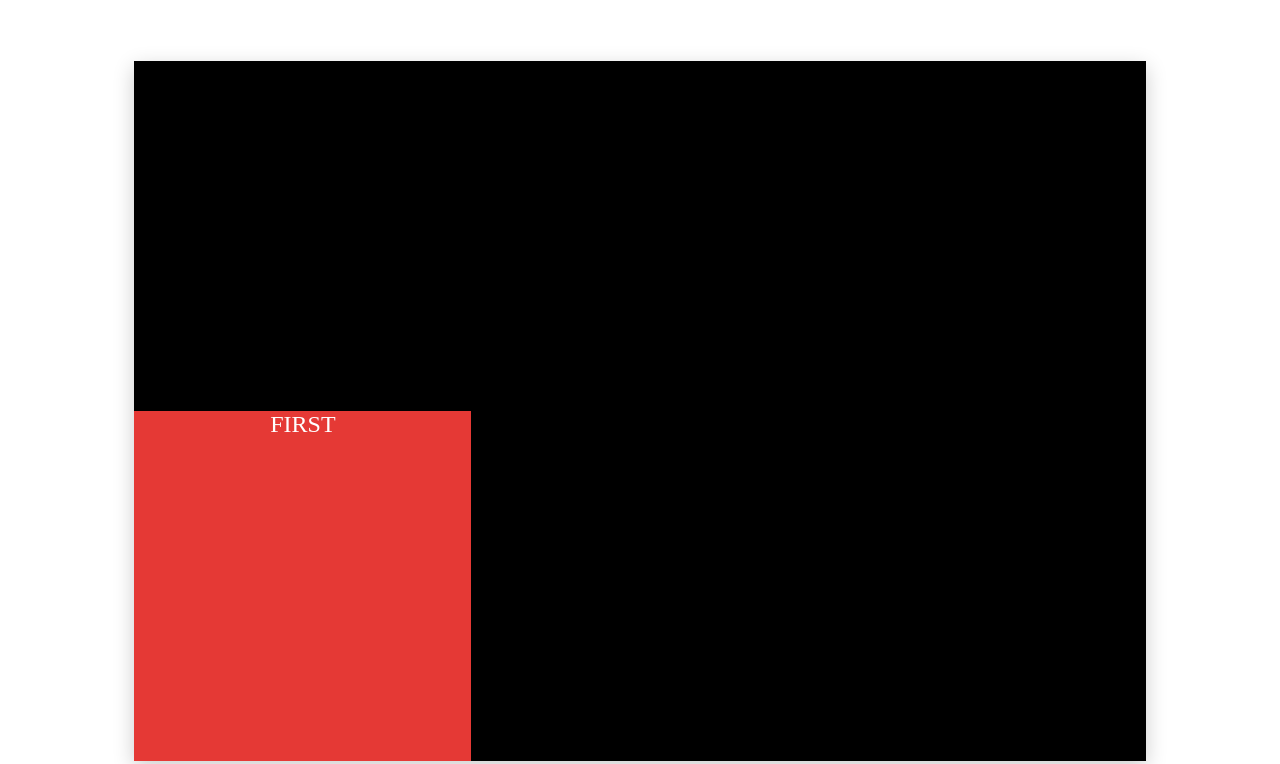
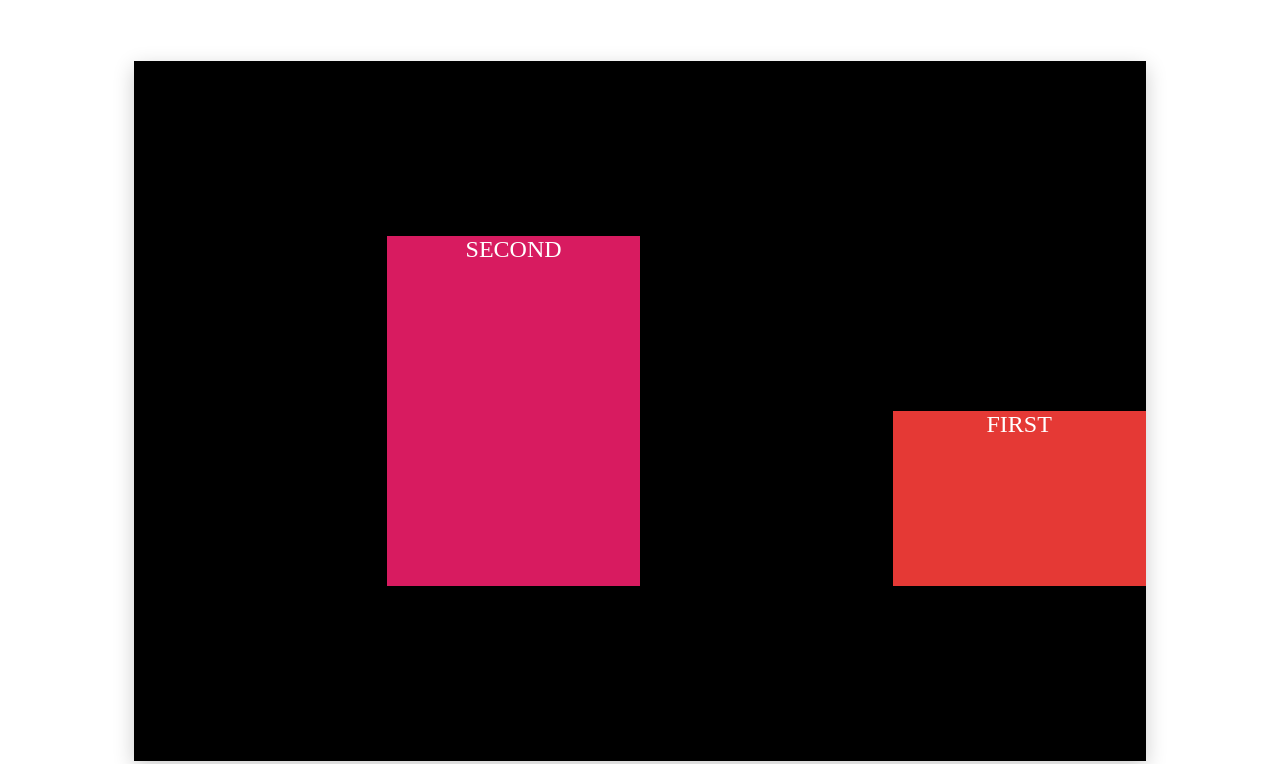
Before and after one commit to sun-n-y/cssGrid2, a plain HTML site: page index.html in a window 1280 px wide. Shown: the part 139-903 px from the top of the page. Drawn offline with Linux system fonts and the light colour scheme.

Commit message:
add grid item positions

```diff
--- a/app.css
+++ b/app.css
@@ -9,14 +9,25 @@
   /* grid-template-rows: 100px 100px 100px; */
   /* grid-template-rows: 1fr 2fr 1fr 2fr; */
   /* grid-template: 1fr 1fr 1fr / 1fr 1fr 1fr; */
-  grid-template-columns: 1fr 1fr 1fr;
-  grid-template-rows: 1fr 1fr;
+  grid-template-columns: 1fr 1fr 1fr 1fr;
+  grid-template-rows: 1fr 1fr 1fr 1fr;
 }
 
 .box {
   color: white;
   font-size: 1.5rem;
   text-align: center;
-  grid-column: 1/1;
-  grid-row: 2/2;
+  grid-column-start: 4;
+  grid-column-end: 5;
+  grid-row-start: 3;
+  grid-row-end: 4;
 }
+.box2 {
+  color: white;
+  font-size: 1.5rem;
+  text-align: center;
+  grid-column-start: 2;
+  grid-column-end: 3;
+  grid-row-start: 2;
+  grid-row-end: 4;
+}
--- a/index.html
+++ b/index.html
@@ -11,13 +11,13 @@
   <body>
     <div class="container">
       <div class="box" style="background-color: #e53935">FIRST</div>
-      <!-- <div class="box" style="background-color: #d81b60">SECOND</div>
-      <div class="box" style="background-color: #8e24aa">THIRD</div>
+      <div class="box2" style="background-color: #d81b60">SECOND</div>
+      <!-- <div class="box" style="background-color: #8e24aa">THIRD</div>
       <div class="box" style="background-color: #5e35b1">FOURTH</div>
       <div class="box" style="background-color: #3949ab">FIFTH</div>
       <div class="box" style="background-color: #1e88e5">SIXTH</div>
       <div class="box" style="background-color: #00acc1">SEVENTH</div>
-      <div class="box" style="background-color: #00897b">EIGHTH</div>
-    </div> -->
+      <div class="box" style="background-color: #00897b">EIGHTH</div> -->
+    </div>
   </body>
 </html>
```
